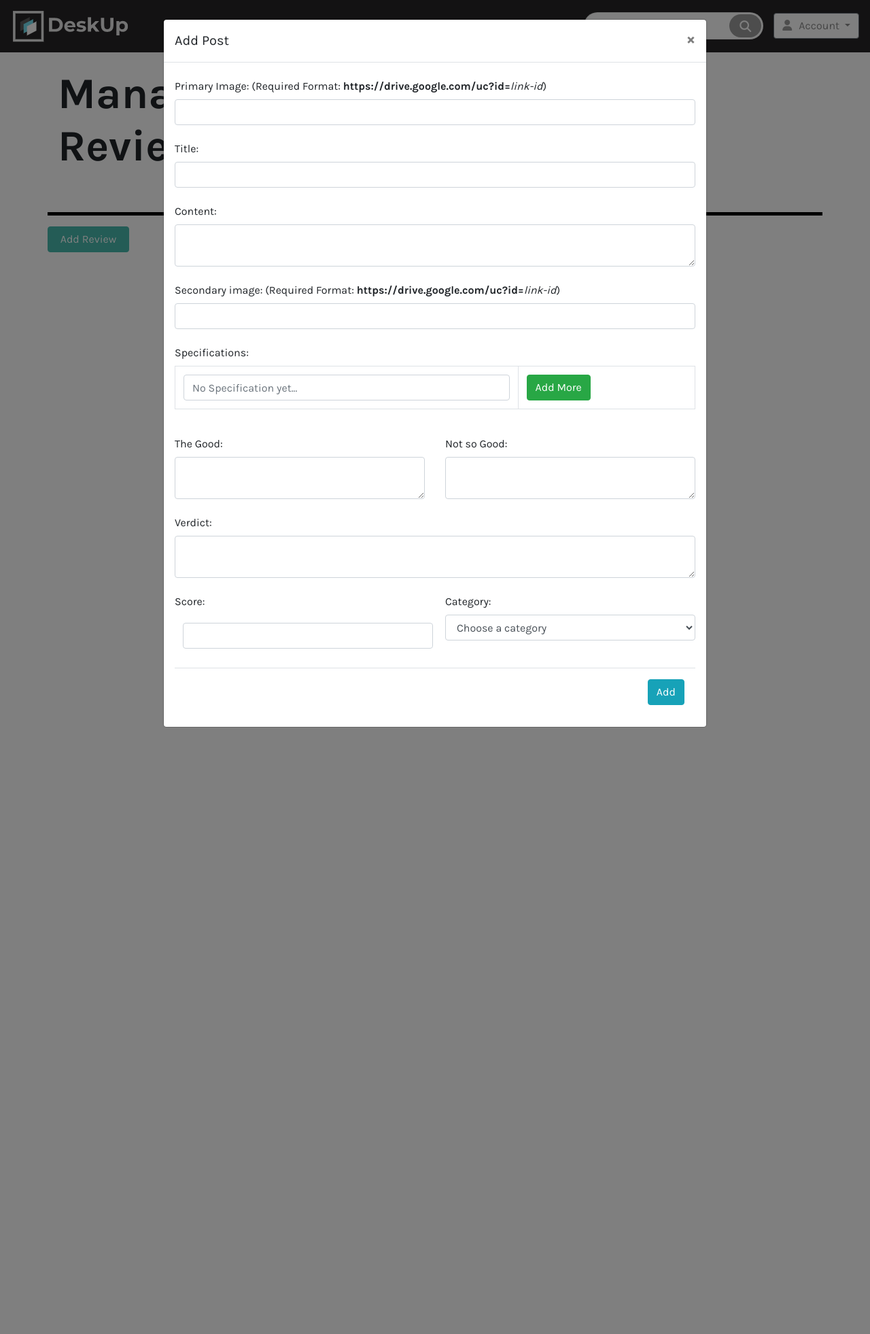
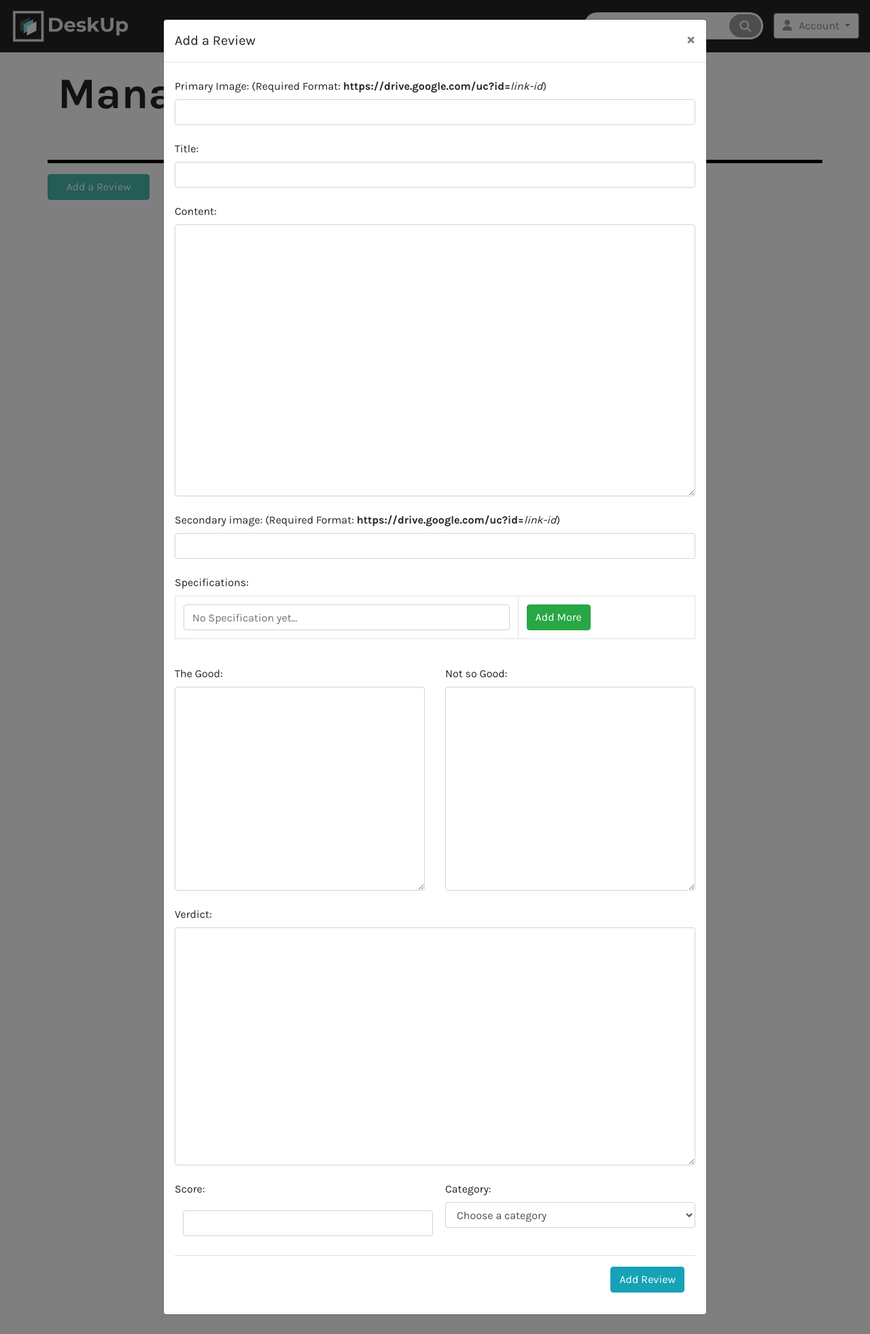
Before and after one commit to PtrckSimps/DeskUp, a Node server app: page /review/manage-reviews in a window 1280 px wide, after a click on "Add a Review". Shown: the whole page at 68% size. Run offline with Node 20, Linux system fonts and the light colour scheme; data that the repository does not hold is empty; some libraries are stand-ins or nearby versions.

Commit message:
UI changes

```diff
--- a/controllers/review.js
+++ b/controllers/review.js
@@ -66,13 +66,14 @@ router.post("/ReviewPostC", urlencoder, function(req, res){
 
 // Test Run for views
 
-router.post('/searchResult', urlencoder, (req,res) =>{
+router.get('/searchResult', urlencoder, (req,res) =>{
     //User search something -> search results
     let user = {
         username: req.session.username,
         role : req.session.role
     }
-    let keyword = req.body.search
+    let keyword = req.query.search
+    // let keyword = req.body.search
 
     console.log("keyword is " + keyword)
 
--- a/public/index.css
+++ b/public/index.css
@@ -733,7 +733,7 @@ div.error{
   background-color: #48b8ac;
   border-color:#48b8ac;
   color: white;
-  width: 120px;
+  width: 150px;
 }
 
 #addButton:hover{
--- a/views/categories.hbs
+++ b/views/categories.hbs
@@ -32,8 +32,8 @@
                     </li>
                 </ul>
 
-                <form action="review/searchResult" method="post">
-                    <input type="text" id="search" name="search" class="search-data" placeholder="Search" required>
+                <form action="review/searchResult" method="get">
+                    <input type="search" id="search" name="search" class="search-data" placeholder="Search" required>
                     <button type="submit" class="fas fa-search"></button>
                 </form>
 
--- a/views/category.hbs
+++ b/views/category.hbs
@@ -33,8 +33,8 @@
                     </li>
                 </ul>
 
-                <form action="/review/searchResult" method="post">
-                    <input type="text" id="search" name="search" class="search-data" placeholder="Search" required>
+                <form action="/review/searchResult" method="get">
+                    <input type="search" id="search" name="search" class="search-data" placeholder="Search" required>
                     <button type="submit" class="fas fa-search"></button>
                 </form>
                 {{#ifEquals user.role "admin"}}
--- a/views/index.hbs
+++ b/views/index.hbs
@@ -44,8 +44,8 @@
                     </li>
                 </ul>
 
-                <form action="review/searchResult" method="post">
-                    <input type="text" id="search" name="search" class="search-data" placeholder="Search" required>
+                <form action="review/searchResult" method="get">
+                    <input type="search" id="search" name="search" class="search-data" placeholder="Search" required>
                     <button type="submit" class="fas fa-search"></button>
                 </form>
                 {{#ifEquals user.role "admin"}}
--- a/views/managepost.hbs
+++ b/views/managepost.hbs
@@ -34,8 +34,8 @@
                     </li>
                 </ul>
 
-                <form action="/review/searchResult" method="post">
-                    <input type="text" id="search" name="search" class="search-data" placeholder="Search" required>
+                <form action="/review/searchResult" method="get">
+                    <input type="search" id="search" name="search" class="search-data" placeholder="Search" required>
                     <button type="submit" class="fas fa-search"></button>
                 </form>
 
@@ -80,15 +80,15 @@
         <div class="content" id="marginclass">
             <div class="container featuredCont">
                 <div class="row headerRowFeatured">
-                    <div class="col-md-5" id="col-md-Feartured">
+                    <div class="col-md-12" id="col-md-Feartured">
                         <h1 class="featuredText">Manage Reviews</h1>
                     </div>
                 </div>
 
-                <div class="row mt-3 f">
-                        <button type="button" class="btn mb-3 float-right" data-toggle="modal" data-target="#addpost" id="addButton">Add Review</button>
+                <div class="row mt-3">
+                        <button type="button" class="btn mb-3 float-right" data-toggle="modal" data-target="#addpost" id="addButton">Add a Review</button>
                         {{#ifEquals user.role "admin"}}
-                            <button type="button" class="btn mb-3 float-right" data-toggle="modal" data-target="#addCategory" id="categButton">Add Category</button>
+                            <button type="button" class="btn mb-3 float-right" data-toggle="modal" data-target="#addCategory" id="categButton">Add a Category</button>
                         {{/ifEquals}}
                 </div>
 
@@ -96,7 +96,7 @@
                     <div class="modal-dialog modal-lg" role="document">
                         <div class="modal-content">
                             <div class="modal-header">
-                                <h5 class="modal-title" id="exampleModalLabel">Add Post</h5>
+                                <h5 class="modal-title" id="exampleModalLabel">Add a Review</h5>
                                 <button type="button" class="close" data-dismiss="modal" aria-label="Close">
                                 <span aria-hidden="true">&times;</span>
                                 </button>
@@ -114,7 +114,7 @@
                                         </div>
                                         <div class="form-group">
                                             <label for="message-text" class="col-form-label">Content:</label>
-                                            <textarea class="form-control" name="content" id="content"></textarea>
+                                            <textarea class="form-control" name="content" id="content" style="height: 400px;"></textarea>
                                         </div>
                                         <div class="form-group">
                                             <label for="recipient-name" class="col-form-label">Secondary image: (Required Format: <b>https://drive.google.com/uc?id=</b><i>link-id</i>)</label>
@@ -135,16 +135,16 @@
                                         <div class="form-group row">
                                             <div class=col-sm-6>
                                                 <label for="message-text" class="col-form-label">The Good:</label>
-                                                <textarea class="form-control" name="pros" id="pros"></textarea>
+                                                <textarea class="form-control" name="pros" id="pros" style="height: 300px;"></textarea>
                                             </div>
                                             <div class=col-sm-6>
                                                 <label for="message-text" class="col-form-label">Not so Good:</label>
-                                                <textarea class="form-control" name="cons" id="cons"></textarea>
+                                                <textarea class="form-control" name="cons" id="cons" style="height: 300px;"></textarea>
                                             </div>
                                         </div>
                                         <div class="form-group">
                                             <label for="message" class="col-form-label">Verdict:</label>
-                                            <textarea class="form-control" name="verdict" id="verdict"></textarea>
+                                            <textarea class="form-control" name="verdict" id="verdict" style="height: 350px;"></textarea>
                                         </div>
                                         <div class="form-group row">
                                             <div class=col-sm-6>
@@ -168,7 +168,7 @@
                                             </div>
                                         </div>
                                         <div class="modal-footer">
-                                            <button type="submit" class="btn btn-info">Add</button>
+                                            <button type="submit" class="btn btn-info">Add Review</button>
                                         </div>
                                     </form>
                                 </div>
@@ -196,7 +196,7 @@
                                         </div>
                                         <div class="form-group">
                                             <label for="message-text" class="col-form-label">Description:</label>
-                                            <textarea class="form-control" name="desc" id="desc"></textarea>
+                                            <textarea class="form-control" name="desc" id="desc" style="height: 150px;"></textarea>
                                         </div>
                                         <div class="form-group">
                                             <label for="recipient-name" class="col-form-label">Picture:</label>
@@ -207,7 +207,7 @@
                                             <input type="text" class="form-control" name="icon" id="icon">
                                         </div>
                                         <div class="modal-footer">
-                                            <button type="submit" class="btn btn-info">Add</button>
+                                            <button type="submit" class="btn btn-info">Add Category</button>
                                         </div>
                                     </form>
                                 </div>
@@ -220,13 +220,13 @@
                 <div class="row pt-3 mng-post-row">
                     <div class="col-md-12 border-bottom">
                         <div class="row">
-                            <div class="col-md-10">
+                            <div class="col-md-9">
                                 <p class="postTitle">{{title}}</p>
                                 <p class="articleDetails">by {{author}}. {{date}}</p>
                             </div>
-                            <div class="col-md-2">
-                                <button type="button" id="deleteButton" title ="{{title}}" category ="{{category}}" author-id="{{author}}" data-id="{{_id}}" class="btn btn btn-outline-danger btn-sm float-right ml-2">Delete Post</button>
-                                <button type="button" id="editButton" title ="{{title}}" data-id="{{_id}}" class="btn btn-outline-dark btn-sm float-right">edit</button>
+                            <div class="col-md-3">
+                                <button type="button" id="deleteButton" title ="{{title}}" category ="{{category}}" author-id="{{author}}" data-id="{{_id}}" class="btn btn btn-outline-danger btn-sm float-right ml-2">Delete Review</button>
+                                <button type="button" id="editButton" title ="{{title}}" data-id="{{_id}}" class="btn btn-outline-dark btn-sm float-right">Edit Review</button>
                             </div>
                         </div>
                         <p class="postPreview">{{content}}
@@ -242,6 +242,21 @@
             <input type="hidden" name="id" id="edit_id">
             <input type="hidden" name="title" id="edit_title">
         </form>
+        <div class="modal" tabindex="-1" role="dialog" id="deleted">
+            <div class="modal-dialog modal-dialog-centered" role="document">
+                <div class="modal-content" >
+                <div class="modal-header" style="background-color: indianred;">
+                    <h5 class="modal-title" style="color:white">Delete</h5>
+                    <button type="button" class="close" data-dismiss="modal" aria-label="Close">
+                    <span aria-hidden="true">&times;</span>
+                    </button>
+                </div>
+                <div class="modal-body">
+                    Review Deleted
+                </div>
+                </div>
+            </div>
+        </div>
 </div>
         <div class="pt-4 pb-3 footer stickyFooter">
             <div class="container">
@@ -319,6 +334,7 @@
                     success : function(c){
                         console.log("Delete was: " + c)
                         if(c){
+                            $('#deleted').modal('show')
                             $("div[data-id="+id+"]").remove()
                         }
                     }
@@ -334,6 +350,6 @@
                     $("input#edit_title").val(title)
                     $("form#edit_form").submit()
                 })
-            })
+        })
     </script>
 </html>
--- a/views/reviewpost.hbs
+++ b/views/reviewpost.hbs
@@ -33,8 +33,8 @@
                     </li>
                 </ul>
 
-                <form action="../searchResult" method="post">
-                    <input type="text" id="search" name="search" class="search-data" placeholder="Search" required>
+                <form action="../searchResult" method="get">
+                    <input type="search" id="search" name="search" class="search-data" placeholder="Search" required>
                     <button type="submit" class="fas fa-search"></button>
                 </form>
 
--- a/views/reviews.hbs
+++ b/views/reviews.hbs
@@ -33,8 +33,8 @@
                     </li>
                 </ul>
 
-                <form action="review/searchResult" method="post">
-                    <input type="text" id="search" name="search" class="search-data" placeholder="Search" required>
+                <form action="review/searchResult" method="get">
+                    <input type="search" id="search" name="search" class="search-data" placeholder="Search" required>
                     <button type="submit" class="fas fa-search"></button>
                 </form>
 
--- a/views/search.hbs
+++ b/views/search.hbs
@@ -32,8 +32,8 @@
                     </li>
                 </ul>
 
-                <form action="searchResult" method="post">
-                    <input type="text" id="search" name="search" class="search-data" placeholder="Search" required>
+                <form action="searchResult" method="get">
+                    <input type="search" id="search" name="search" class="search-data" placeholder="Search" required>
                     <button type="submit" class="fas fa-search"></button>
                 </form>
 
--- a/views/userprofile.hbs
+++ b/views/userprofile.hbs
@@ -34,8 +34,8 @@
                     </li>
                 </ul>
 
-                <form action="review/searchResult" method="post">
-                    <input type="text" id="search" name="search" class="search-data" placeholder="Search" required>
+                <form action="/review/searchResult" method="get">
+                    <input type="search" id="search" name="search" class="search-data" placeholder="Search" required>
                     <button type="submit" class="fas fa-search"></button>
                 </form>
 
```
Also changed, not shown: views/edit.hbs (+5 -5 lines), views/manageusers.hbs (+18 -2 lines).
